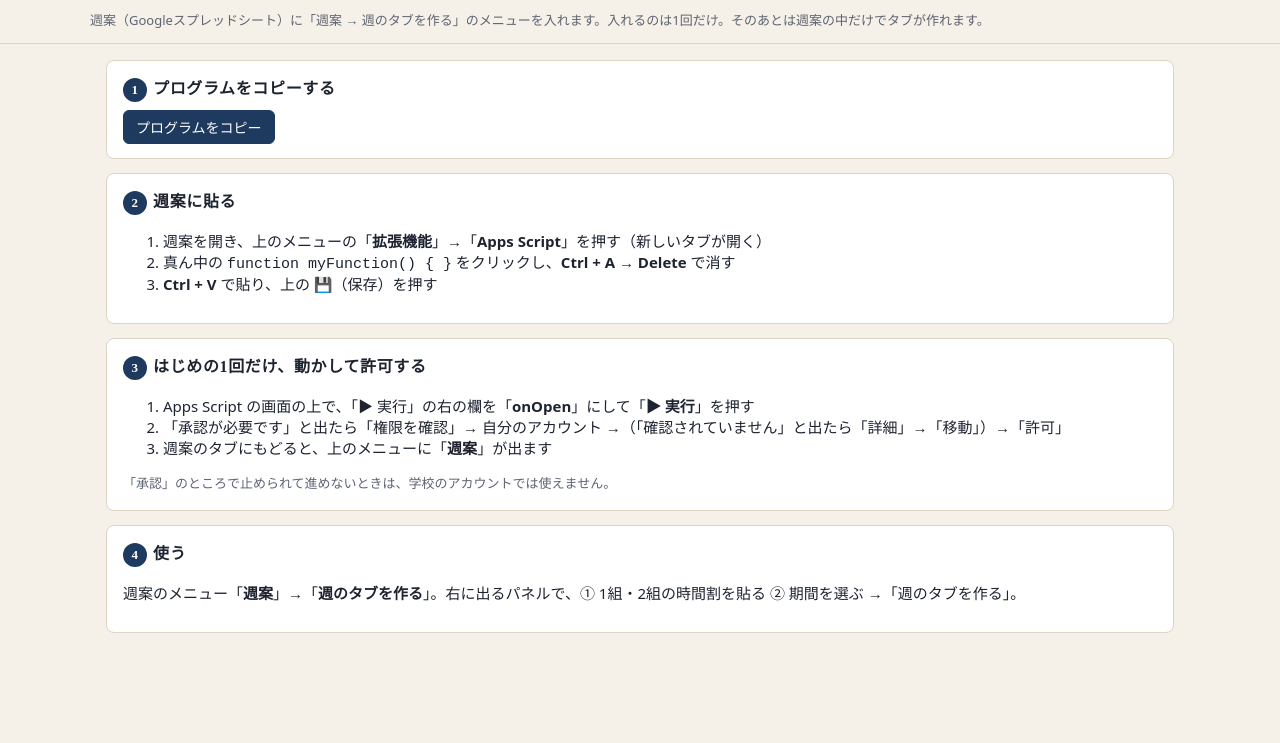
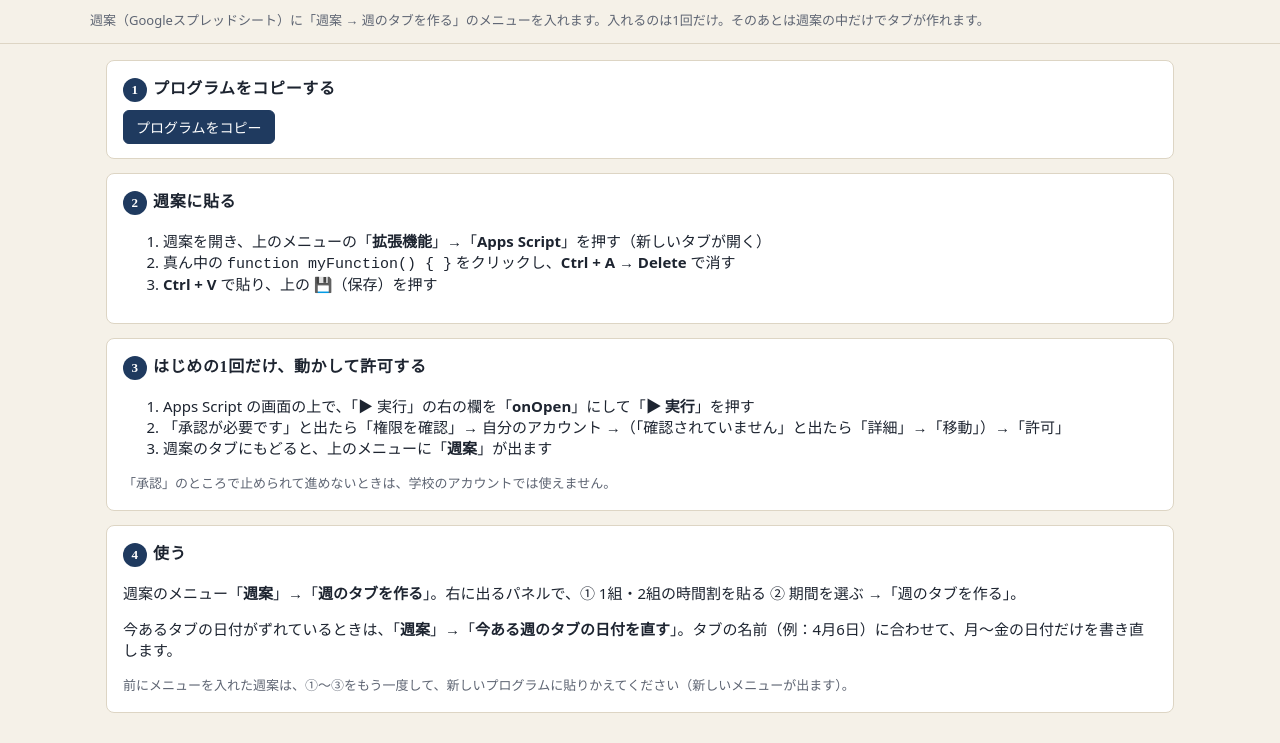
Before and after one commit to sportfcshimamoto-svg/gakunen-dayori, a plain HTML site: page oshigoto/menu.html in a window 1280 px wide. Shown: the part 109-852 px from the top of the page. Before the commit the page ends 800 px from the top, so only its background shows below. Drawn offline with Linux system fonts and the light colour scheme.

Commit message:
週案メニュー：曜日の下の行の日付に対応、見出しにメモがあっても月〜金で読む、「今ある週のタブの日付を直す」を追加
Co-Authored-By: Claude Opus 5.5 <noreply@anthropic.com>

```diff
--- a/oshigoto/menu.html
+++ b/oshigoto/menu.html
@@ -43,6 +43,8 @@
   <section class="step">
     <h2><span class="num">4</span>使う</h2>
     <p>週案のメニュー「<b>週案</b>」→「<b>週のタブを作る</b>」。右に出るパネルで、① 1組・2組の時間割を貼る ② 期間を選ぶ →「週のタブを作る」。</p>
+    <p>今あるタブの日付がずれているときは、「<b>週案</b>」→「<b>今ある週のタブの日付を直す</b>」。タブの名前（例：4月6日）に合わせて、月〜金の日付だけを書き直します。</p>
+    <p class="help">前にメニューを入れた週案は、①〜③をもう一度して、新しいプログラムに貼りかえてください（新しいメニューが出ます）。</p>
   </section>
 </main>
 <script src="menu.js"></script>
```
Also changed, not shown: oshigoto/shuan-menu.gs.txt.
